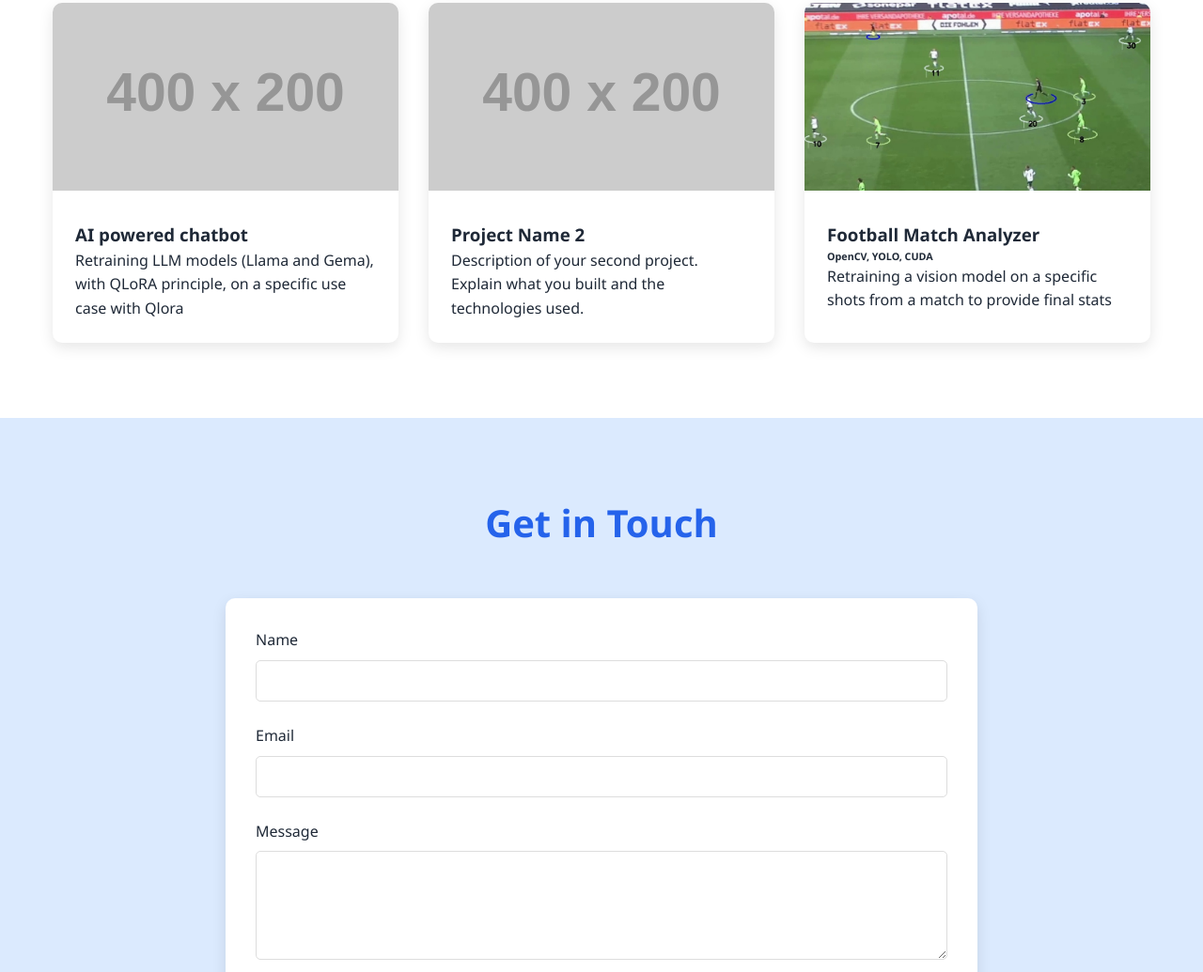
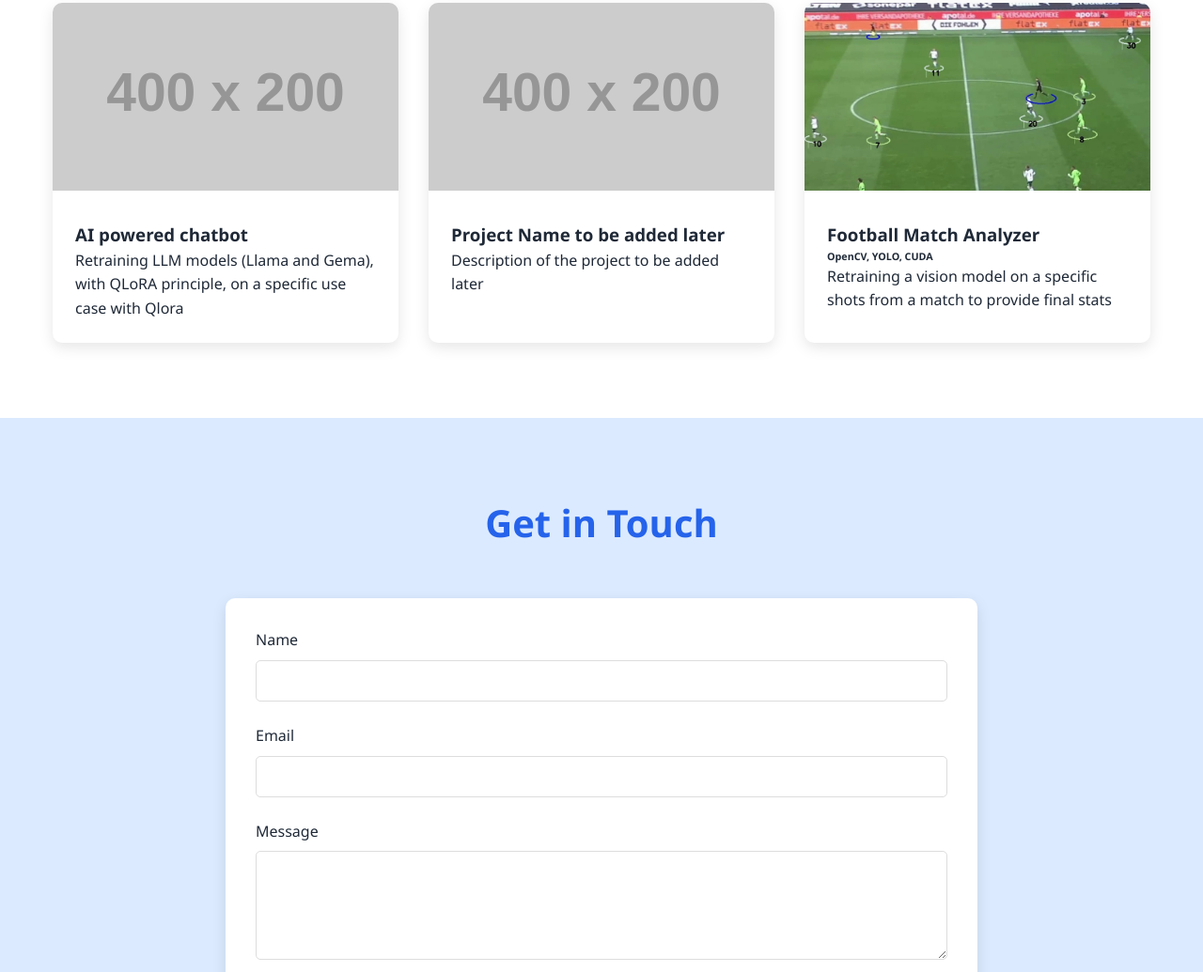
Before and after one commit to asiChakib/AbdelmounaimSalouani, a plain HTML site: page index.html in a window 1280 px wide. Shown: the part 2309-3344 px from the top of the page at 94% size. Drawn offline with Linux system fonts and the light colour scheme; placeholder pictures from the web are drawn by us.

Commit message:
Update index.html

```diff
--- a/index.html
+++ b/index.html
@@ -85,8 +85,8 @@
           <div class="project-card">
               <img src="https://placehold.co/400x200" alt="Project 2" class="project-image">
               <div class="project-info">
-                  <h3>Project Name 2</h3>
-                  <p>Description of your second project. Explain what you built and the technologies used.</p>
+                  <h3>Project Name to be added later</h3>
+                  <p>Description of the project to be added later</p>
               </div>
           </div>
           <div class="project-card">
```
